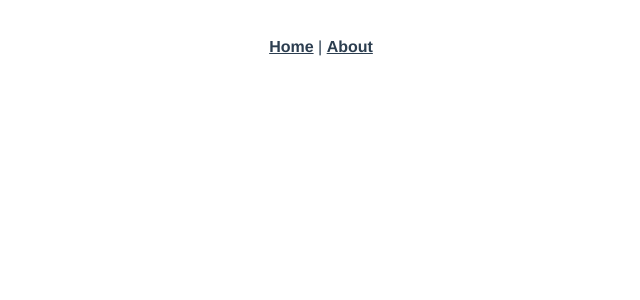
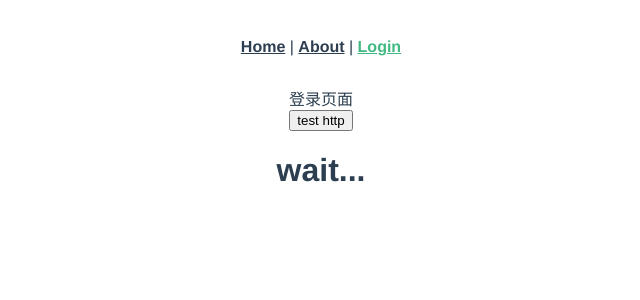
Before and after one commit to humanscrew/vue-lostelk, a Vue app: page /login in a window 1280 px wide. Before the commit this address had no page. Shown: the top 300 px of the page, without its empty margins (319-959 px from the left). Built offline with nearby package versions, Linux system fonts and the light colour scheme.

Commit message:
add plugin->axios,ultils AND Login page

```diff
--- a/src/App.vue
+++ b/src/App.vue
@@ -1,7 +1,8 @@
 <template>
   <div id="nav">
     <router-link to="/">Home</router-link> |
-    <router-link to="/about">About</router-link>
+    <router-link to="/about">About</router-link> |
+    <router-link to="/login">Login</router-link>
   </div>
   <router-view />
 </template>
--- a/src/plugins/http/index.ts
+++ b/src/plugins/http/index.ts
@@ -1,7 +1,7 @@
 import axios from 'axios'
 
 // 创建 axios 实例
-const service = axios.create({
+const http = axios.create({
     // headers: {'Content-Type': 'application/json'},
     // 基础的请求地址
     baseURL: 'https://127.0.0.1:9701/lostelkAPI/',
@@ -10,10 +10,10 @@ const service = axios.create({
 })
 
 // 设置 post默认 Content-Type
-service.defaults.headers.post['Content-Type'] = 'multipart/form-data'
+http.defaults.headers.post['Content-Type'] = 'multipart/form-data'
 
 // 添加请求拦截器
-service.interceptors.request.use(
+http.interceptors.request.use(
     (config) => {
         // if (config.method === 'post' || config.method === 'put') {
         //     // post、put 提交时，将对象转换为string, 为处理Java后台解析问题
@@ -29,7 +29,7 @@ service.interceptors.request.use(
 )
 
 // 添加响应拦截器
-service.interceptors.response.use(
+http.interceptors.response.use(
     (response) => {
         // let { data } = response
         // return data
@@ -40,6 +40,5 @@ service.interceptors.response.use(
     }
 )
 
-export default function () {
-    return service
-}
+// 导出 --> http
+export default http
--- a/src/router/index.ts
+++ b/src/router/index.ts
@@ -1,12 +1,15 @@
 import { createRouter, createWebHistory, RouteRecordRaw } from "vue-router";
 import Home from "../views/Home.vue";
+import Login from "@/views/Login.vue"
 
 const routes: Array<RouteRecordRaw> = [
+  //Home page
   {
     path: "/",
     name: "Home",
     component: Home,
   },
+  // About page--> 懒加载
   {
     path: "/about",
     name: "About",
@@ -16,6 +19,16 @@ const routes: Array<RouteRecordRaw> = [
     component: () =>
       import(/* webpackChunkName: "about" */ "../views/About.vue"),
   },
+  // Login page
+  {
+    path: "/login",
+    name: "Login",
+    // route level code-splitting
+    // this generates a separate chunk (about.[hash].js) for this route
+    // which is lazy-loaded when the route is visited.
+    component: Login
+  },
+
 ];
 
 const router = createRouter({
--- /dev/null
+++ b/src/views/Login.vue
@@ -0,0 +1,38 @@
+<template>
+  <div>登录页面</div>
+  <button @click="conslg">test http</button>
+  <h1>{{ data }}</h1>
+</template>
+
+<script lang='ts'>
+import { defineComponent, SetupContext, ref } from "vue";
+import http from "@/plugins/http";
+
+export default defineComponent({
+  //   name: '',
+  //   props: {
+  //   },
+  //   components: {
+  //   },
+
+  setup(props, ctx: SetupContext) {
+    const data = ref("wait...");
+    const conslg = () => {
+      console.log("test");
+      http({ url: "https://api.apiopen.top/getSingleJoke?sid=28654780" }).then(
+        (res) => {
+          console.log(res);
+          data.value = res.data.result.text;
+        }
+      );
+    };
+    return {
+      data,
+      conslg,
+    };
+  },
+});
+</script>
+
+<style scoped lang='less'>
+</style>
```
Also changed, not shown: src/main.ts (+7 -1 lines), src/utils/debounce/index.ts (added, +10 -0 lines), src/utils/throttle/index.ts (added).
